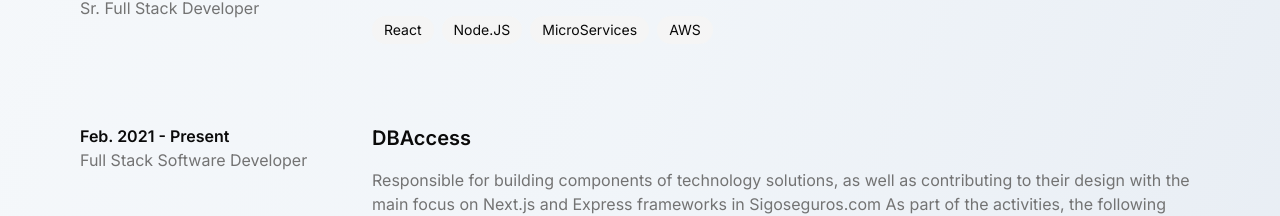
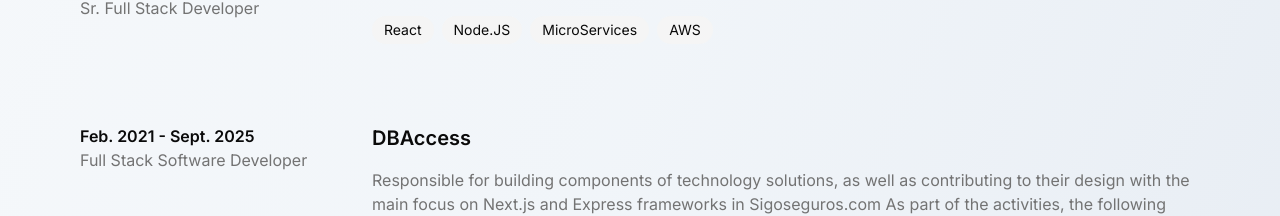
Before and after one commit to GilbDavis/portfolio-nextjs, a Next.js app: page / in a window 1280 px wide. Shown: the part 1477-1693 px from the top of the page. Built offline with nearby package versions, Linux system fonts and the light colour scheme.

Commit message:
Update previous work experience

```diff
--- a/src/components/experienceSection/ExperienceSection.tsx
+++ b/src/components/experienceSection/ExperienceSection.tsx
@@ -12,7 +12,7 @@ const EXPERIENCES = [
   {
     title: "Full Stack Software Developer",
     company: "DBAccess",
-    duration: "Feb. 2021 - Present",
+    duration: "Feb. 2021 - Sept. 2025",
     description: (
       <>
         <p>
```
